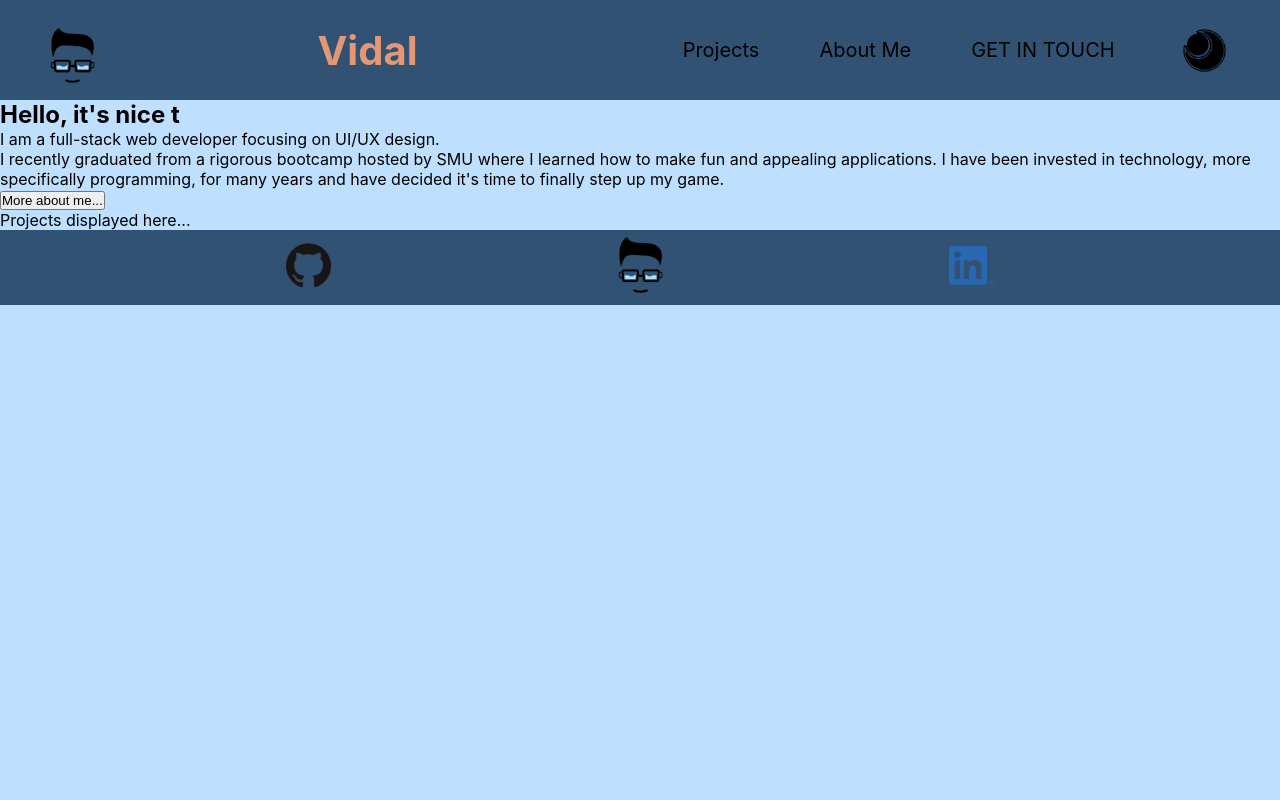
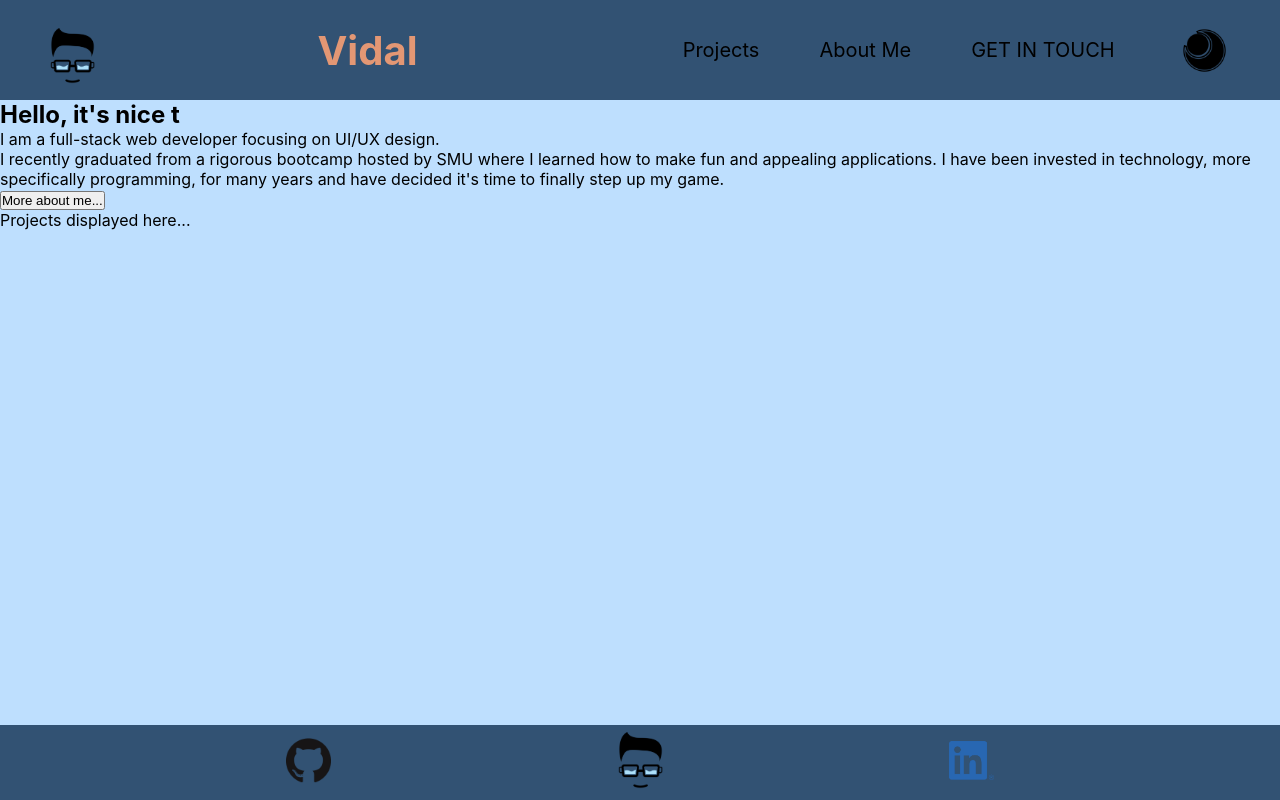
Before and after one commit to Vidalatan/ReactPortfolio, a React (Create React App) app: page / in a window 1280 px wide. Built offline with nearby package versions, Linux system fonts and the light colour scheme.

Commit message:
Forced footer to bottom

```diff
--- a/src/Pages/GlobalComponents/Footer/Footer.module.css
+++ b/src/Pages/GlobalComponents/Footer/Footer.module.css
@@ -4,8 +4,9 @@
 }
 
 footer {
-  position: relative;
+  position: absolute;
   width: 100%;
+  bottom: 0;
 }
 
 .iconsContainer {
```
